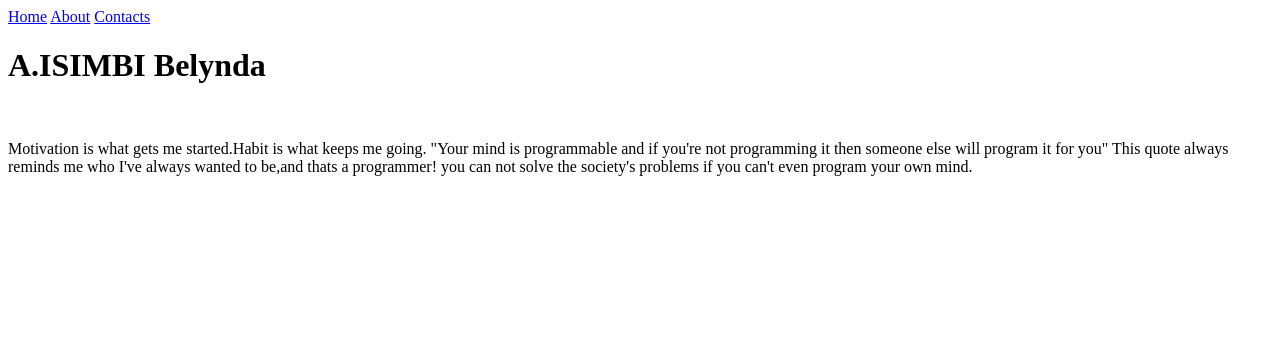
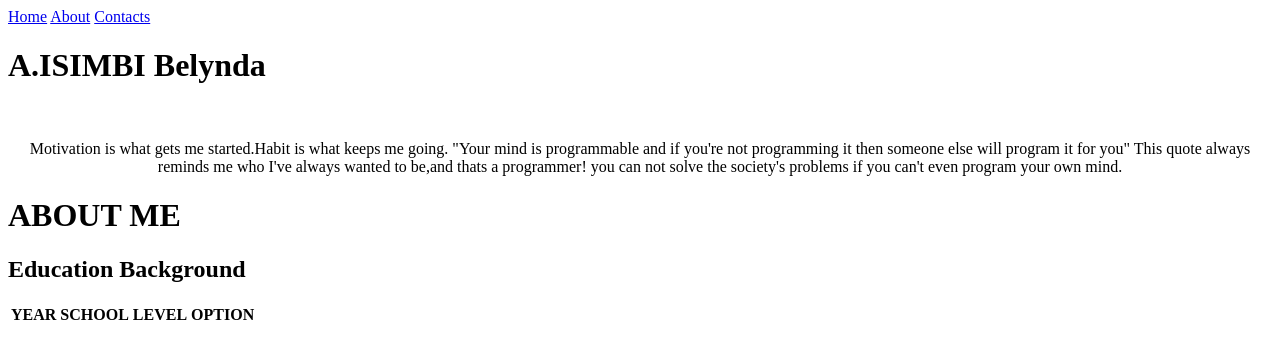
Before and after one commit to Belynda6/Project1, a plain HTML site: page index.html in a window 1280 px wide. Drawn offline with Linux system fonts and the light colour scheme.

Commit message:
educating

```diff
--- a/index.html
+++ b/index.html
@@ -15,12 +15,22 @@
     <div class="home">
         <h1>A.ISIMBI Belynda</h1>
         <img >
-        <p>Motivation is what gets me started.Habit is what keeps me going.
+        <p style="text-align: center">Motivation is what gets me started.Habit is what keeps me going.
         "Your mind is programmable and if you're not programming it then someone else will program it for you"
         This quote always reminds me who I've always wanted to be,and thats a programmer!
         you can not solve the society's problems if you can't even program your own mind.
         </p>
     </div>
+    <div class="about me">
+        <h1>ABOUT ME</h1>
+        <h2>Education Background</h2>
+        <table>
+            <tr>
+                <th>YEAR</th>
+                <th>SCHOOL</th>
+                <th>LEVEL</th>
+                <th>OPTION</th>
+            </tr>
 
 </body>
 </html>
```
